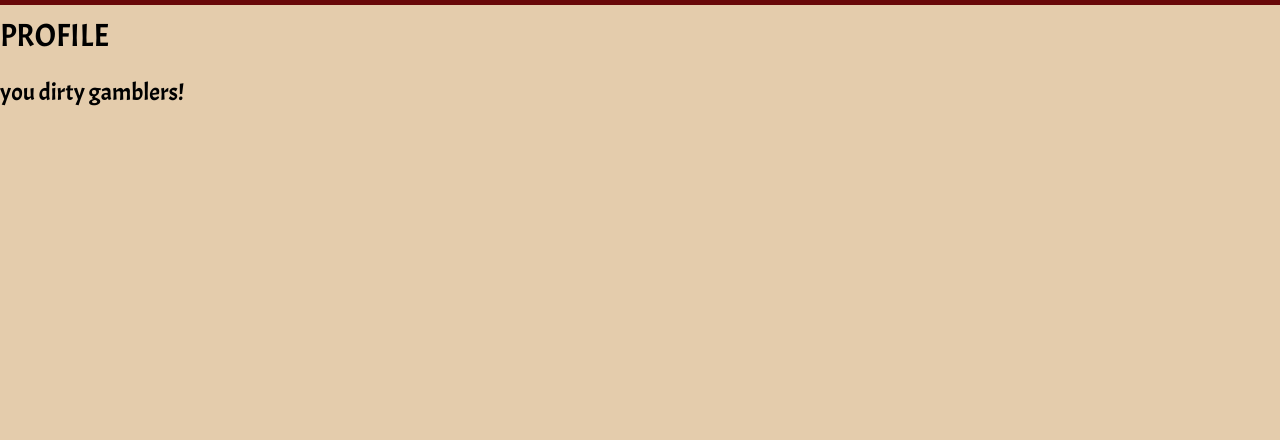
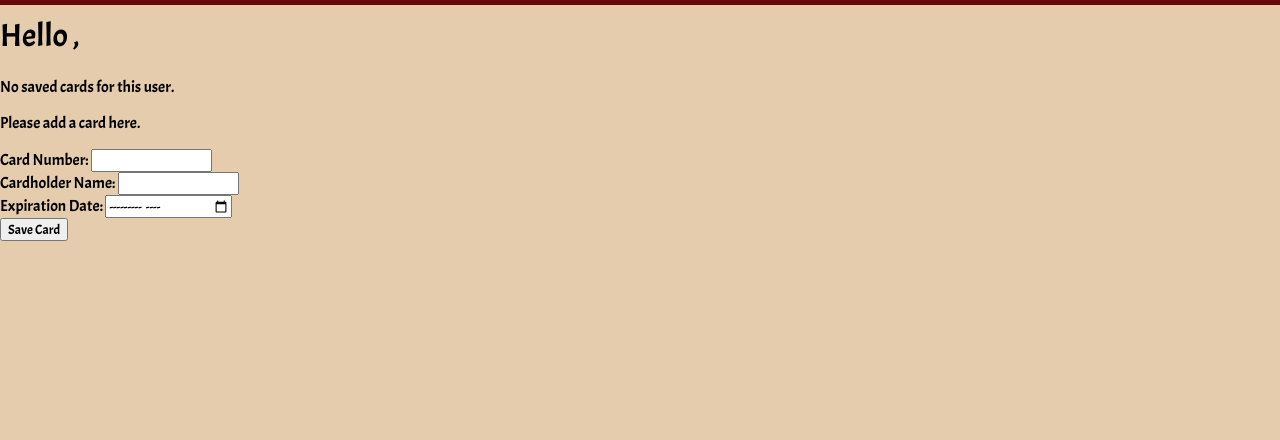
Before and after one commit to Gowtham1Moorthy/python-fullstack, a Django app: page /profile/ in a window 1280 px wide. Shown: the part 75-515 px from the top of the page. Run offline with Django 4.2, Linux system fonts and the light colour scheme; a user stored in the database is signed in; data comes from the database, SQL or seed files in the repository; both versions use the stored data as it was after the commit.

Commit message:
starting to add card info

```diff
--- a/LPSApp/admin.py
+++ b/LPSApp/admin.py
@@ -3,3 +3,6 @@
 
 # Register your models here.
 admin.site.register(Ticket)
+admin.site.register(UserProfile)
+admin.site.register(SavedCard)
+admin.site.register(Order)
--- /dev/null
+++ b/LPSApp/forms.py
@@ -0,0 +1,7 @@
+from django import forms
+
+class CardForm(forms.Form):
+    card_number = forms.CharField(max_length=16)
+    cardholder_name = forms.CharField(max_length=255)
+    expiration_date = forms.DateField(widget=forms.DateInput(attrs={'placeholder': 'MM/YY'}), input_formats=['%m/%y'])
+    # Add other fields if necessary (e.g., CVV)
--- a/LPSApp/models.py
+++ b/LPSApp/models.py
@@ -1,5 +1,6 @@
 import locale
 from django.db import models
+from django.contrib.auth.models import User
 from django.core.validators import MaxValueValidator, MinValueValidator, RegexValidator
 from django.utils import timezone
 
@@ -35,3 +36,31 @@
 
     def __str__(self) -> str:
         return self.name
+
+class UserProfile(models.Model):
+    user = models.OneToOneField(User, on_delete=models.CASCADE)
+    # Add additional fields related to the user
+
+    def __str__(self):
+        return self.user.username
+
+class SavedCard(models.Model):
+    user_profile = models.ForeignKey(UserProfile, on_delete=models.CASCADE)
+    card_number = models.CharField(max_length=16)
+    cardholder_name = models.CharField(max_length=255)
+    expiration_date = models.DateField()
+    # Add other fields related to the card information
+
+    def last_four_digits(self):
+        return self.card_number[-4:]
+
+    def __str__(self):
+        return f"Card ending in {self.last_four_digits()} for {self.user_profile.user.username}"
+
+class Order(models.Model):
+    user_profile = models.ForeignKey(UserProfile, on_delete=models.CASCADE)
+    order_date = models.DateTimeField(auto_now_add=True)
+    # Add other fields related to the order
+
+    def __str__(self):
+        return f"Order {self.id} by {self.user_profile.user.username} on {self.order_date}"
--- a/LPSApp/templates/profile.html
+++ b/LPSApp/templates/profile.html
@@ -1,18 +1,59 @@
 {% extends "base.html" %}
-{% block title %}HOME - {% endblock %}
+{% block title %}Profile - {% endblock %}
 {% block content %}
 <head>
 
 </head>
 <body>
-    <div class="coverIMGSponsor">
-        <div class="sponsorPic">
+    <h1>Hello {{ user_profile.user.first_name }},</h1>
 
-        </div>
-        <div class="pageTitleSponsor">
-            <h1 class="sponsorTitle">PROFILE</h1>
-            <h2 class="sponsorTitleCont">you dirty gamblers!<span class="auto-typed"></span></h2>
-        </div>
-    </div>
+    {% if user_profile.savedcard_set.first %}
+        <h2>Current Saved Card:</h2>
+        <p>Card ending in {{ user_profile.savedcard_set.first.last_four_digits }},</p>
+        <p>Expires on {{ user_profile.savedcard_set.first.expiration_date|date:"F Y" }}</p>
+
+        <p>Update your card information:</p>
+        <form method="post" action="{% url 'profile' %}">
+            {% csrf_token %}
+
+            <label for="card_number">Card Number:</label>
+            <input type="text" id="card_number" name="card_number" value="{{ user_profile.savedcard_set.first.card_number }}" required>
+            <br>
+
+            <label for="cardholder_name">Cardholder Name:</label>
+            <input type="text" id="cardholder_name" name="cardholder_name" value="{{ user_profile.savedcard_set.first.cardholder_name }}" required>
+            <br>
+
+            <label for="expiration_date">Expiration Date:</label>
+            <input type="month" id="expiration_date" name="expiration_date" value="{{ user_profile.savedcard_set.first.expiration_date|date:'m/y' }}" required>
+            <br>
+
+            <!-- Add more fields if necessary (e.g., CVV) -->
+
+            <button type="submit">Update Card</button>
+        </form>
+    {% else %}
+        <p>No saved cards for this user.</p>
+        <p>Please add a card here.</p>
+        <form method="post" action="{% url 'profile' %}">
+            {% csrf_token %}
+
+            <label for="card_number">Card Number:</label>
+            <input type="text" id="card_number" name="card_number" required>
+            <br>
+
+            <label for="cardholder_name">Cardholder Name:</label>
+            <input type="text" id="cardholder_name" name="cardholder_name" required>
+            <br>
+
+            <label for="expiration_date">Expiration Date:</label>
+            <input type="month" id="expiration_date" name="expiration_date" required>
+            <br>
+
+            <!-- Add more fields if necessary (e.g., CVV) -->
+
+            <button type="submit">Save Card</button>
+        </form>
+    {% endif %}
 </body>
 {% endblock %}
--- a/LPSApp/views.py
+++ b/LPSApp/views.py
@@ -5,6 +5,8 @@
 from django.contrib.auth import authenticate, login, logout
 from django.contrib.auth.decorators import login_required
 from django.views.decorators.csrf import csrf_exempt
+from django.contrib import messages
+from .forms import CardForm
 
 # Create your views here.
 TEMPLATE_DIRS = (
@@ -48,6 +50,7 @@
                     user.first_name = firstName
                     user.last_name = lastName
                     user.save()
+                    UserProfile.objects.create(user=user)
                     print('created')
                     login(request, user)
                     return redirect('/home/')
@@ -84,15 +87,52 @@
 
 @login_required(login_url='/login/')
 def profile(request):
+    user_profile = UserProfile.objects.get(user=request.user)
+
+    if request.method == 'POST':
+        form = CardForm(request.POST)
+        if form.is_valid():
+            card_data = form.cleaned_data
+            # Check if the user already has a saved card
+            existing_card = user_profile.savedcard_set.first()
+            if existing_card:
+                # If a card exists, update its details
+                existing_card.card_number = card_data['card_number']
+                existing_card.cardholder_name = card_data['cardholder_name']
+                existing_card.expiration_date = card_data['expiration_date']
+                # Add other fields related to the card information
+                existing_card.save()
+                messages.success(request, 'Card updated successfully!') # ! Change this to not be a message
+            else:
+                # If no card exists, create a new one
+                SavedCard.objects.create(
+                    user_profile=user_profile,
+                    card_number=card_data['card_number'],
+                    cardholder_name=card_data['cardholder_name'],
+                    expiration_date=card_data['expiration_date']
+                    # Add other fields related to the card information
+                )
+                messages.success(request, 'Card saved successfully!') # ! Change this to not be a message
+            return redirect('profile')
+        else:
+            messages.error(request, 'Error saving/updating card. Please check the form.') # ! Change this to not be a message
+
+    # Handle GET request
     main_data = {
-        "loggedIn":True,
+        "loggedIn": True,
+        'user_profile': user_profile,
+        'form': CardForm() if not user_profile.savedcard_set.exists() else None
     }
     return render(request, 'profile.html', main_data)
 
 @login_required(login_url='/login/')
 def purchaseHistory(request):
+    user_profile = UserProfile.objects.get(user=request.user)
+    orders = Order.objects.filter(user_profile=user_profile)
     main_data = {
         "loggedIn":True,
+        "user_profile": user_profile,
+        "orders": orders,
     }
     return render(request, 'purchaseHistory.html', main_data)
 
```
Also changed, not shown: LPSApp/templates/purchaseHistory.html (+14 -8 lines), LPSApp/migrations/0009_userprofile_savedcard.py (added), LPSApp/migrations/0010_order.py (added), db.sqlite3.
